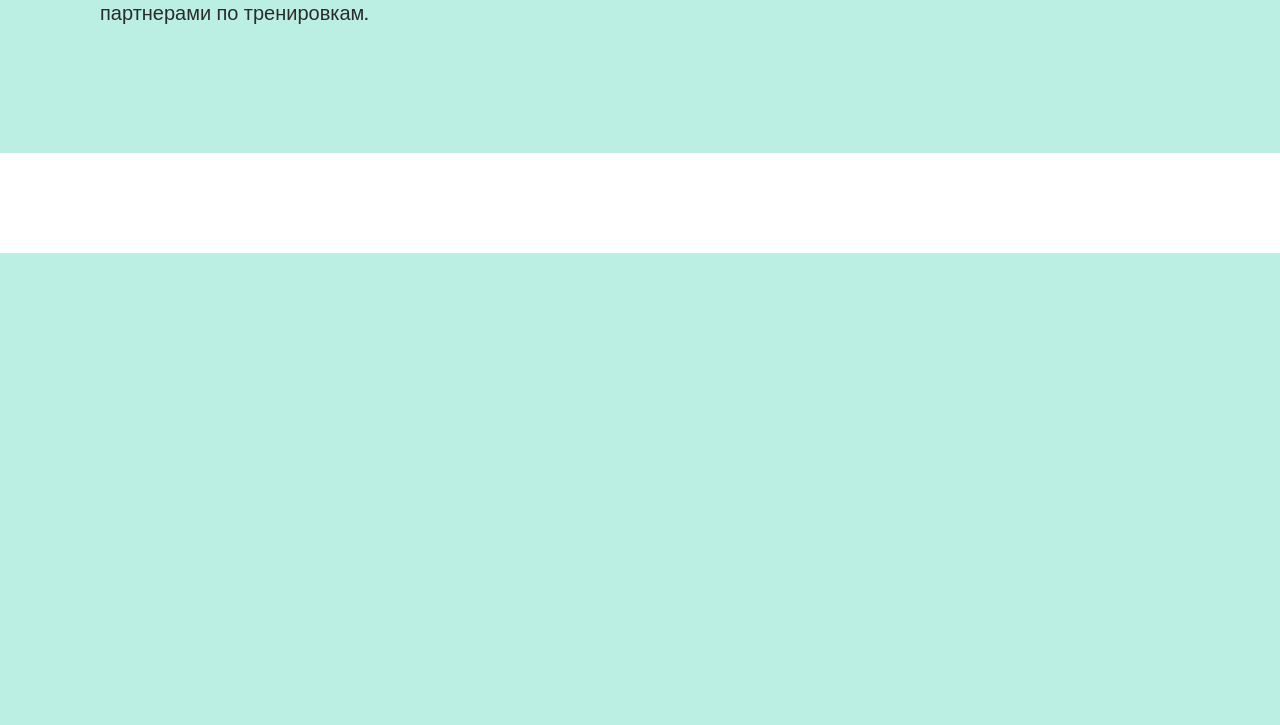
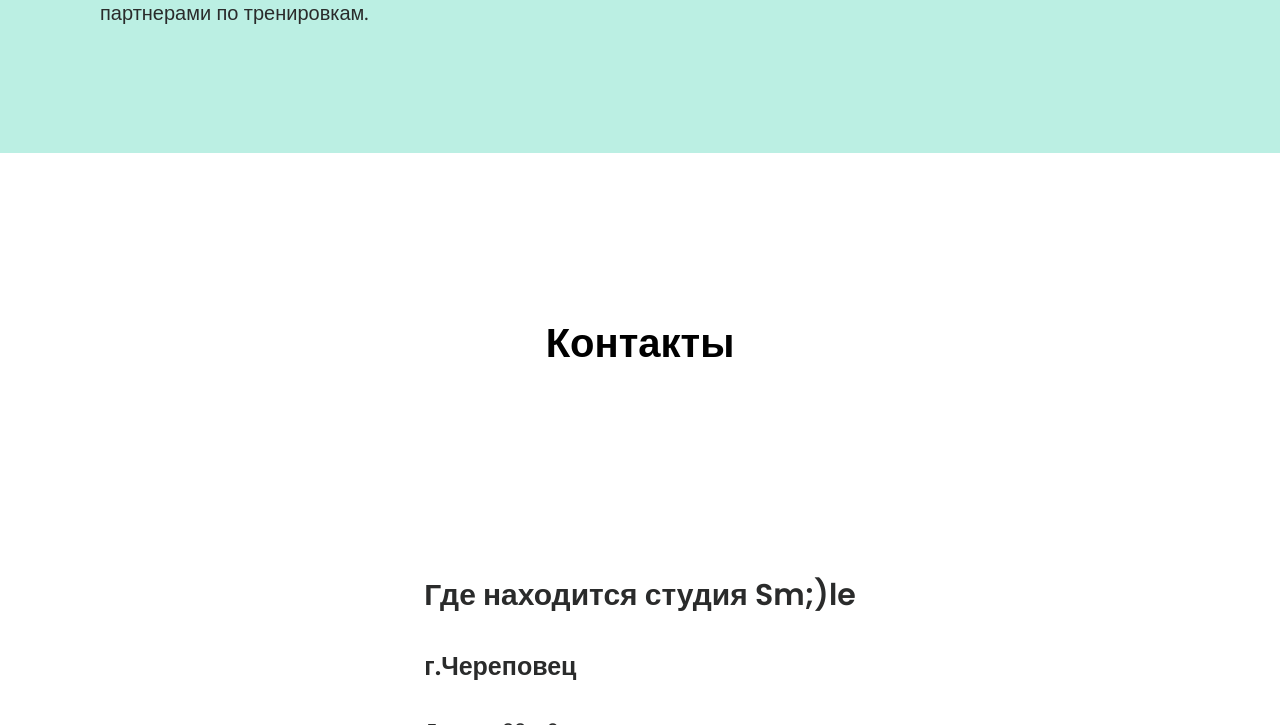
Before and after one commit to Nattallliy/VKR, a Django app: template siteSmail/myapp/templates/myapp/o nas.html in a window 1280 px wide. Shown: the part 5775-6500 px from the top of the page. Before the commit the page ends 6028 px from the top, so only its background shows below. Run offline with Django 5.2, Linux system fonts and the light colour scheme; the template is opened without the code that fills it, so the values that code supplies are empty.

Commit message:
27.03 готовы все кроме контактов и кнопок

```diff
--- a/siteSmail/myapp/static/css/o nas.css
+++ b/siteSmail/myapp/static/css/o nas.css
@@ -326,3 +326,20 @@
     display: flex;
     margin: auto 70px 0 100px;
 }
+
+.whatwe_content_text_z_1{
+    padding-bottom: 30px;
+
+    font-size: 25px;
+    font-weight: 600;
+    color: #2A2B2B;
+
+}
+
+.contact_cont{
+    display: flex;
+}
+
+.contact_text{
+    margin: 100px auto;
+}
--- a/siteSmail/myapp/templates/myapp/o nas.html
+++ b/siteSmail/myapp/templates/myapp/o nas.html
@@ -228,6 +228,26 @@
         </div>
     </div>
 
+    <div class="contact">
+        <p class="text-content">Контакты</p>
+        <div class="contact_cont">
+
+            <div class="scr">
+                <script type="text/javascript" charset="utf-8"
+                async src="https://api-maps.yandex.ru/services/constructor/1.0/js/?um=constructor%3Ab64e4c82abfc60721234de51d1de934b168f47602cc356cbe4cdf697ea2cd3cd&amp;width=695&amp;height=700&amp;lang=ru_RU&amp;scroll=true"></script>
+            </div>
+
+             <div class="contact_text">
+
+                <p class="whatwe_content_text_z">Где находится студия Sm;)le</p>
+                <p class="whatwe_content_text_z_1">г.Череповец</p>
+                <p class="whatwe_content_text_c">Ленина, 39а, 2 этаж <br>Район Индустриальный <br> телефон: +7 (8202) 32-42-40<br>
+                     +7 (911) 518-05-05</p>
+            </div>
+        </div>
+
+
+    </div>
 
 <script>
 var slideIndex = 1;
```
Also changed, not shown: siteSmail/myapp/templates/myapp/index.html (+5 -6 lines).
